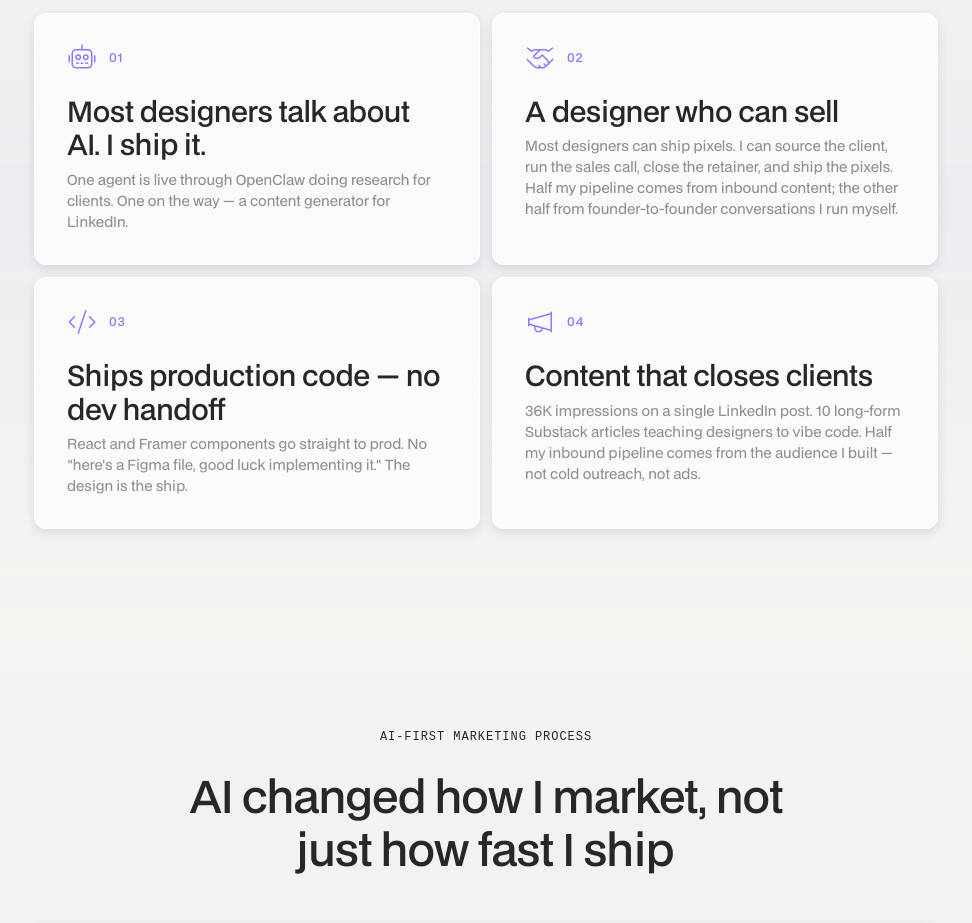
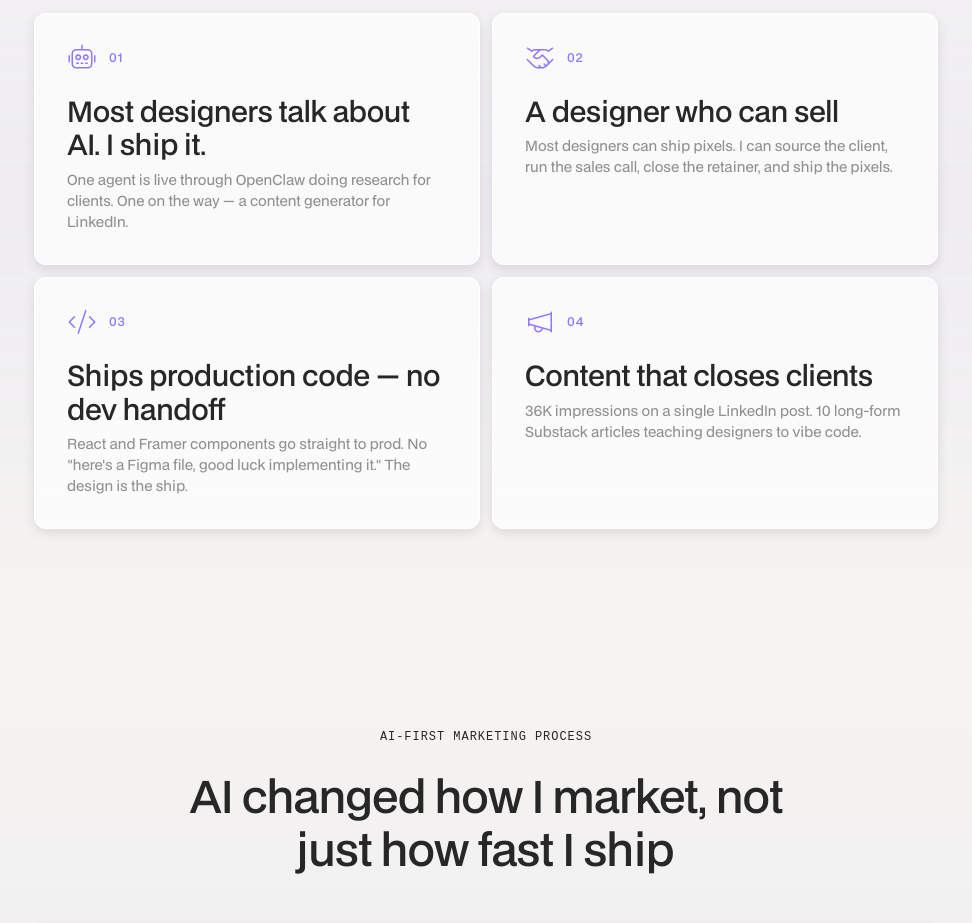
Before and after one commit to solu25/sophia-pitch, a React (Vite) app: page / in a window 1280 px wide. Shown: the part 920-1843 px from the top of the page, without its empty margins (154-1126 px from the left). Built offline with nearby package versions, Linux system fonts and the light colour scheme; a web font is replaced by a local one.

Commit message:
Trim 'half my pipeline' claims from differentiators 02 and 04

```diff
--- a/src/data/sophia.js
+++ b/src/data/sophia.js
@@ -30,7 +30,7 @@ export const sophia = {
       icon: "fa-light fa-handshake",
       title: "A designer who can sell",
       description:
-        "Most designers can ship pixels. I can source the client, run the sales call, close the retainer, and ship the pixels. Half my pipeline comes from inbound content; the other half from founder-to-founder conversations I run myself.",
+        "Most designers can ship pixels. I can source the client, run the sales call, close the retainer, and ship the pixels.",
     },
     {
       id: "production-code",
@@ -46,7 +46,7 @@ export const sophia = {
       icon: "fa-light fa-megaphone",
       title: "Content that closes clients",
       description:
-        "36K impressions on a single LinkedIn post. 10 long-form Substack articles teaching designers to vibe code. Half my inbound pipeline comes from the audience I built — not cold outreach, not ads.",
+        "36K impressions on a single LinkedIn post. 10 long-form Substack articles teaching designers to vibe code.",
     },
   ],
   selectedProjects: [
```
